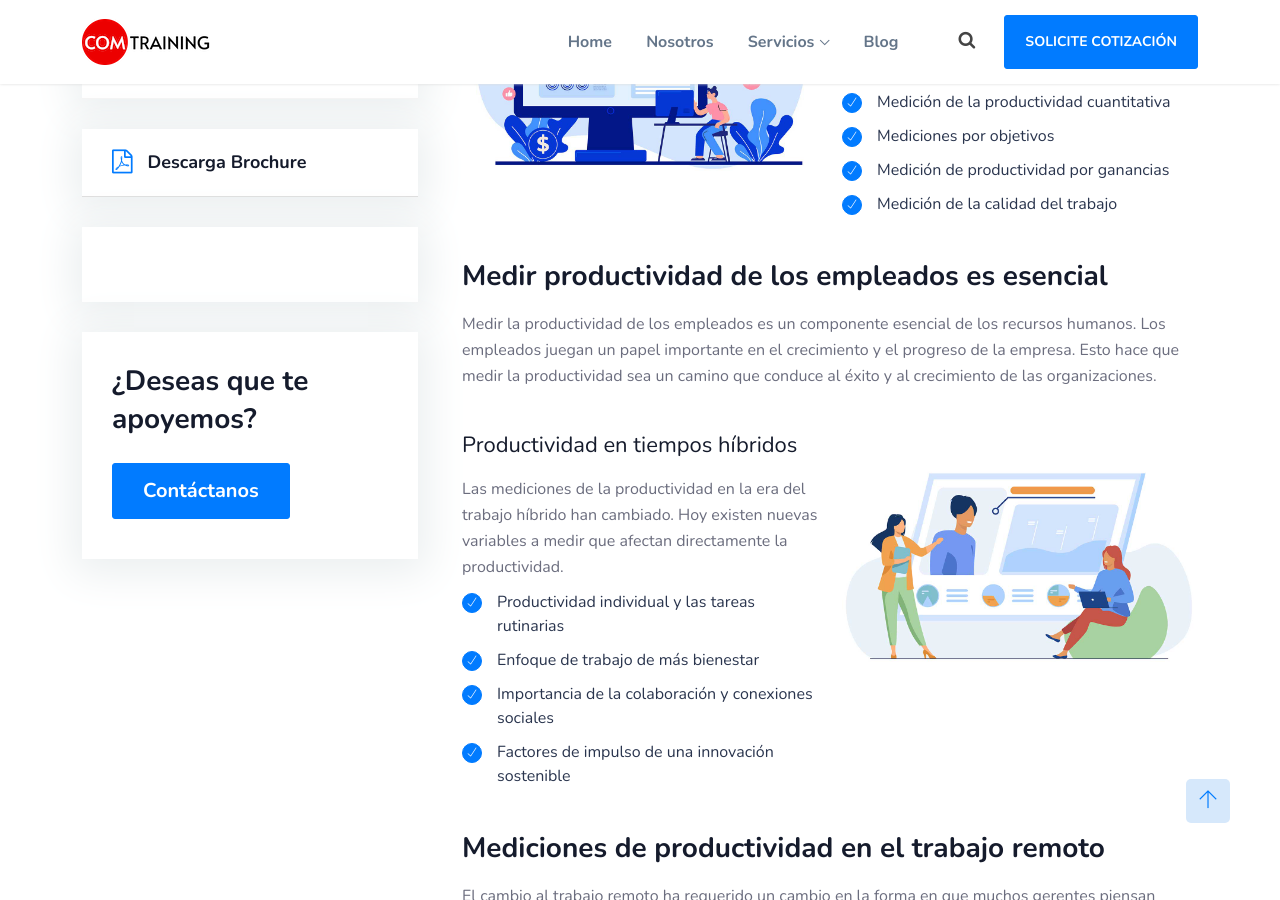
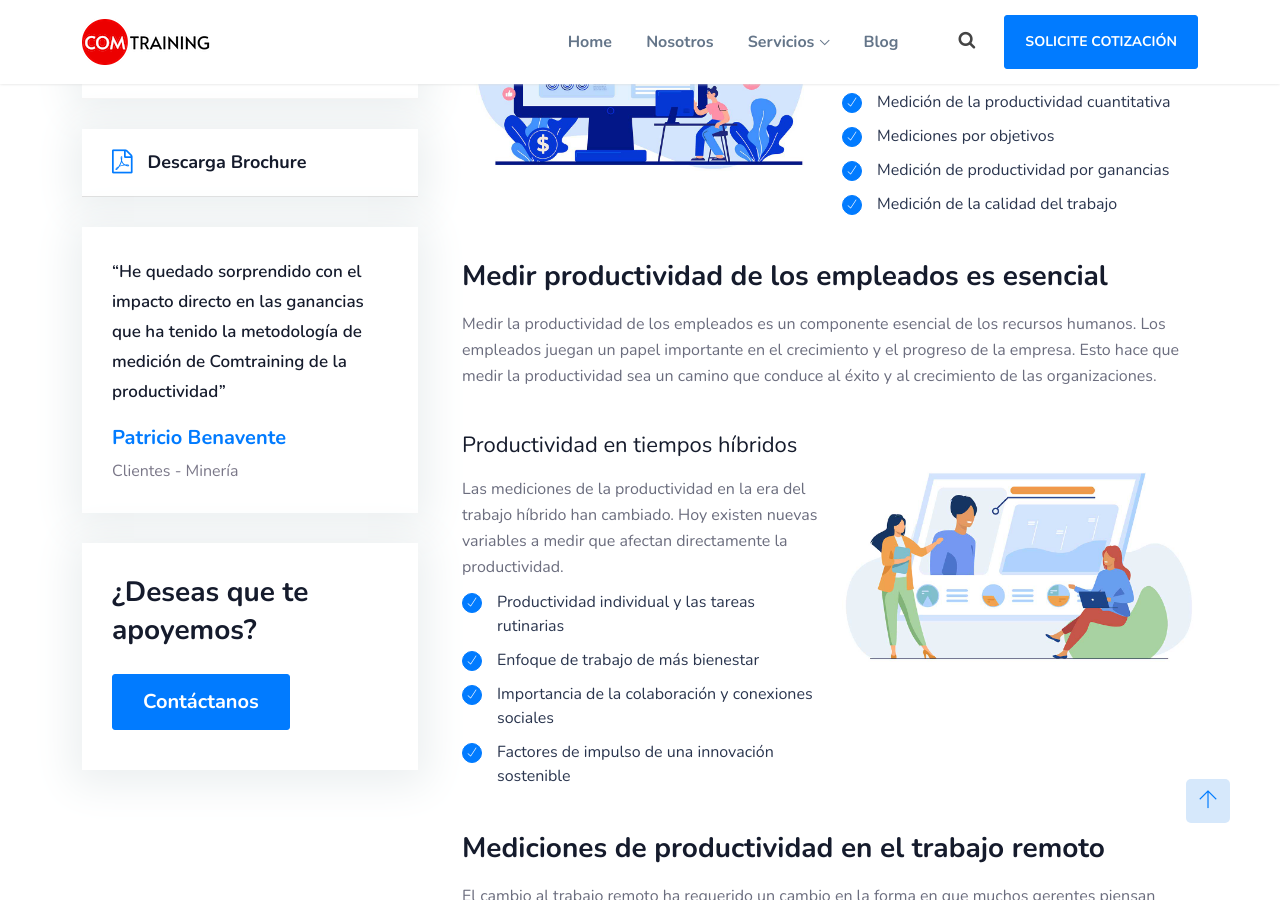
Before and after one commit to fjvalles/comtraining-landing, a Jekyll site: the page built from _services/medición-de-productividad.html, in a window 1280 px wide and 900 px high, scrolled down 788 px. Built offline with Jekyll 4.4.1, drawn with Linux system fonts in a browser that asks for light colours; a script that is not in the unit is left out.

Commit message:
Update Servicios “medición-de-productividad”

```diff
--- a/_services/medición-de-productividad.html
+++ b/_services/medición-de-productividad.html
@@ -2,13 +2,18 @@
 application_url: /#
 service_id: 6
 layout: service
-service_card_layout: 2
-brochure_url: /#
 title: Medición de Productividad
 icon: /assets/img/icon/s3.png
 description: Con el trabajo remoto la productividad de los empleados se ha
   convertido en un tema importante de discusión. ¿Cómo podría tu equipo ser más
   productivo en el trabajo?
+quote_author: Patricio Benavente
+quote_author_subtitle: Clientes - Minería
+service_card_layout: 2
+brochure_url: /#
+quote: >
+  “He quedado sorprendido con el impacto directo en las ganancias que ha tenido
+  la metodología de medición de Comtraining de la productividad”
 ---
 <div class="row">
     <!-- single-well start-->
```
